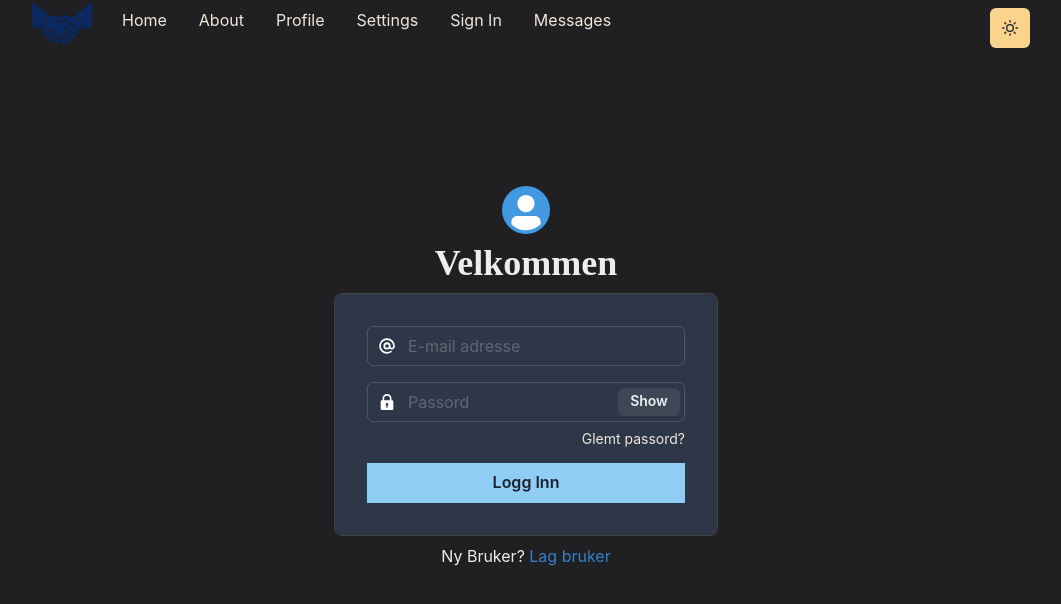
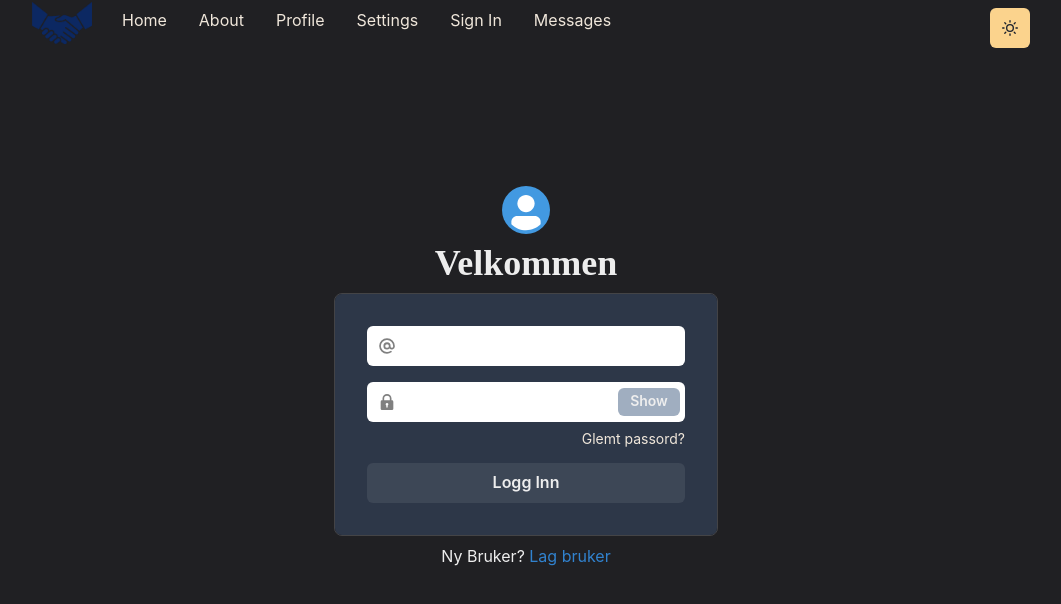
Before and after one commit to PBeckmann94/Bytta, a React (Create React App) app: page /signin in a window 1280 px wide. Shown: the top 604 px of the page, without its empty margins (114-1175 px from the left). Built offline with nearby package versions, Linux system fonts and the light colour scheme.

Commit message:
Patrick (#10)
* toast

* sikkert noen farger

```diff
--- /dev/null
+++ b/src/Components/toasts/LoginToast.js
@@ -0,0 +1,24 @@
+import React from "react";
+import { useToast, Button } from "@chakra-ui/react";
+
+const LoginToast = () => {
+  const toast = useToast();
+
+  return (
+    <Button
+      onClick={() => {
+        toast({
+          title: 'Godkjent.',
+          description: "Logget inn.",
+          status: 'success',
+          duration: 3000,
+          isClosable: true,
+        });
+      }}
+    >
+      Logg Inn
+    </Button>
+  );
+};
+
+export default LoginToast;
--- a/src/Pages/SignIn.js
+++ b/src/Pages/SignIn.js
@@ -17,7 +17,7 @@ import {
   useColorModeValue
 } from '@chakra-ui/react'
 import { AtSignIcon, LockIcon } from '@chakra-ui/icons'
-
+import LoginToast from '../Components/toasts/LoginToast'
 const CFaUserAlt = chakra(AtSignIcon)
 const CFaLock = chakra(LockIcon)
 
@@ -56,24 +56,23 @@ const Signin = () => {
                 <InputGroup>
                   <InputLeftElement
                     pointerEvents="none"
-                    children={<CFaUserAlt color="white" />}
+                    children={<CFaUserAlt color="gray" />}
                   />
-                  <Input type="email" placeholder="E-mail adresse" />
+                  <Input type="email" placeholder="E-mail adresse" bg="white"/>
                 </InputGroup>
               </FormControl>
               <FormControl>
                 <InputGroup>
                   <InputLeftElement
                     pointerEvents="none"
-                    color="black"
-                    children={<CFaLock color="white" />}
+                    children={<CFaLock color="gray" />}
                   />
                   <Input
                     type={showPassword ? 'text' : 'password'}
-                    placeholder="Passord"
+                    placeholder="Passord" bg="white"
                   />
                   <InputRightElement width="4.5rem">
-                    <Button h="1.75rem" size="sm" onClick={handleShowClick}>
+                    <Button h="1.75rem" size="sm" bg="gray.400" onClick={handleShowClick}>
                       {showPassword ? 'Hide' : 'Show'}
                     </Button>
                   </InputRightElement>
@@ -82,7 +81,7 @@ const Signin = () => {
                   <Link>Glemt passord?</Link>
                 </FormHelperText>
               </FormControl>
-              <Button
+              <LoginToast
                 borderRadius={0}
                 type="submit"
                 variant="solid"
@@ -90,7 +89,7 @@ const Signin = () => {
                 width="full"
               >
                 Logg Inn
-              </Button>
+              </LoginToast>
             </Stack>
           </form>
         </Box>
```
